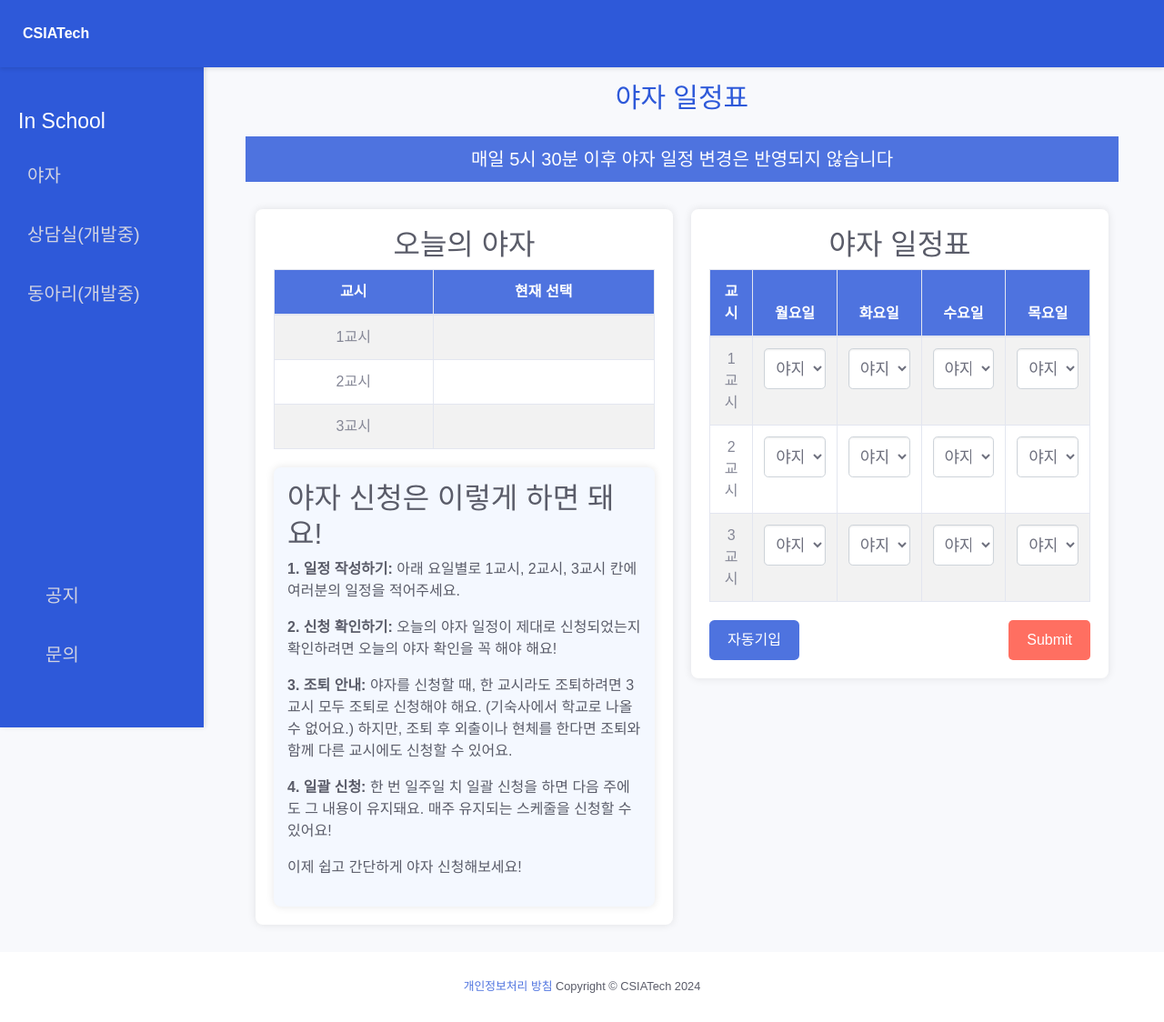
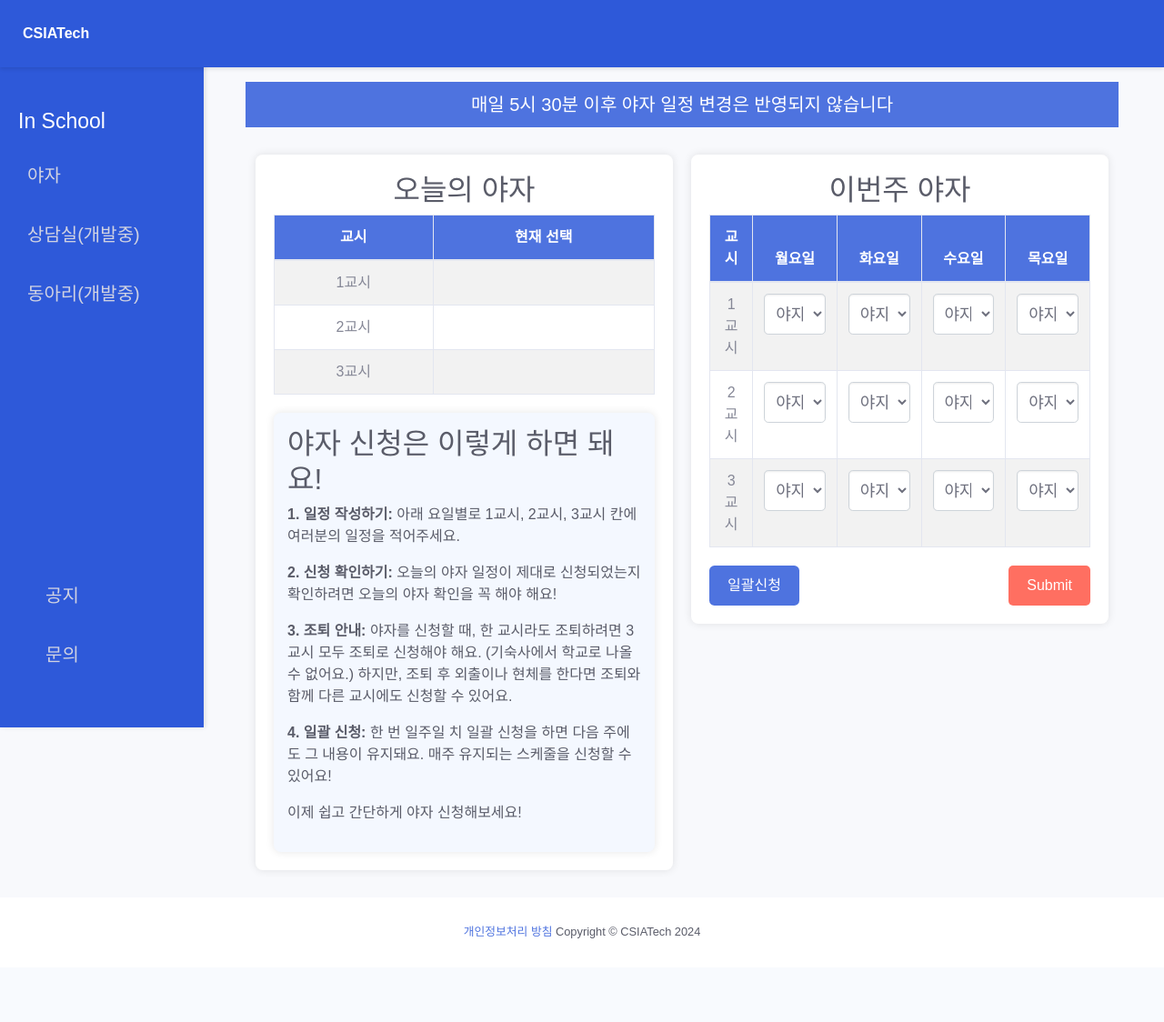
Before and after one commit to IamEunjae/CSIAOnline-public, a Django app: page /yaja/ in a window 1280 px wide. Shown: the whole page at 91% size. After the commit the page ends 1032 px from the top, so only its background shows below. Run offline with Django 5.2, Linux system fonts and the light colour scheme; a user stored in the database is signed in; data comes from the database, SQL or seed files in the repository; parts of the project's set-up code (start-up, migrations or seed data) failed here and were passed over; some libraries are stand-ins or nearby versions; some web fonts are replaced.

Commit message:
minor template fix

```diff
--- a/CSIAOnline/yaja/templates/yaja.html
+++ b/CSIAOnline/yaja/templates/yaja.html
@@ -371,8 +371,6 @@
 
 
     <div class="content-wrapper">
-
-        <h1 class="text-center mb-4">야자 일정표</h1>
         <div class="blue-box">
             매일 5시 30분 이후 야자 일정 변경은 반영되지 않습니다
         </div>
@@ -413,7 +411,7 @@
             </div>
             <div class="table-container">
                 <form id="weekForm" action="/" method="put">
-                    <h2 class="text-center">야자 일정표</h2>
+                    <h2 class="text-center">이번주 야자</h2>
                     <table class="table table-bordered table-striped">
                         <thead>
                             <tr>
@@ -557,7 +555,7 @@
                         </tbody>
                     </table>
                     <div class="form-buttons">
-                        <button type="button" class="btn btn-primary" id="modalpop" data-bs-toggle="modal" data-bs-target="#defaultsetmodal" method="get" role="dialog">자동기입</button>
+                        <button type="button" class="btn btn-primary" id="modalpop" data-bs-toggle="modal" data-bs-target="#defaultsetmodal" method="get" role="dialog">일괄신청</button>
                         <input type="submit" class="btn btn-submit" value="Submit" name="submit">
                     </div>
                 </form>
@@ -571,7 +569,7 @@
         <div class="modal-dialog modal-lg modal-dialog-centered">
             <div class="modal-content">
                 <div class="modal-header">
-                    <h5 class="modal-title" id="defaultsetmodalarea">야자 기본값 적용</h5>
+                    <h5 class="modal-title" id="defaultsetmodalarea">야자 일괄 신청</h5>
                     <button type="button" class="btn-close" data-bs-dismiss="modal" aria-label="Close"></button>
                 </div>
                 <div class="modal-body">
```
